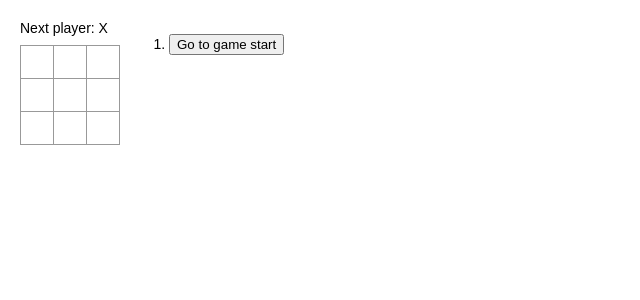
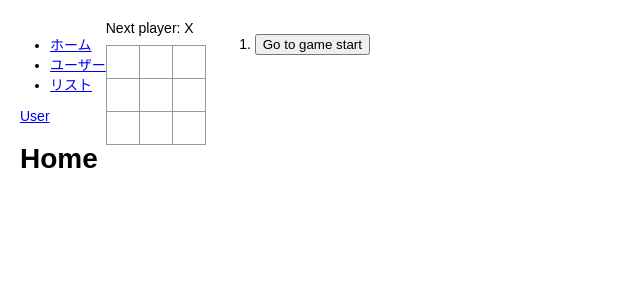
Before and after one commit to ShuebSite/ReactTest, a React (Vite) app: page / in a window 1280 px wide. Shown: the top 300 px of the page, without its empty margins (0-640 px from the left). Built offline with nearby package versions, Linux system fonts and the light colour scheme; no server answers.

Commit message:
RoutingとAxiosによるGETのAPI実装を動くところまで実装

```diff
--- a/package.json
+++ b/package.json
@@ -3,6 +3,7 @@
   "private": true,
   "version": "0.0.0",
   "type": "module",
+  "proxy": "http://localhost:8080",
   "scripts": {
     "dev": "vite",
     "build": "vite build",
@@ -10,8 +11,10 @@
     "preview": "vite preview"
   },
   "dependencies": {
+    "axios": "^1.6.8",
     "react": "^18.2.0",
-    "react-dom": "^18.2.0"
+    "react-dom": "^18.2.0",
+    "react-router-dom": "^6.22.3"
   },
   "devDependencies": {
     "@types/react": "^18.2.55",
--- a/src/App.jsx
+++ b/src/App.jsx
@@ -1,4 +1,5 @@
 import { useState } from 'react';
+import Routing from './Routing.jsx'
 
 function Square({value, onSquareClick}) {
   return (
@@ -86,12 +87,17 @@ export default function Game() {
   });
 
   return (
-    <div className="game">
-      <div className="game-board">
-        <Board xIsNext={xIsNext} squares={currentSquares} onPlay={handlePlay} />
+    <div className='game'>
+      <div className='a'>
+        < Routing />
       </div>
-      <div className="game-info">
-        <ol>{moves}</ol>
+      <div className="game">
+        <div className="game-board">
+          <Board xIsNext={xIsNext} squares={currentSquares} onPlay={handlePlay} />
+        </div>
+        <div className="game-info">
+          <ol>{moves}</ol>
+        </div>
       </div>
     </div>
   );
--- /dev/null
+++ b/src/Routing.jsx
@@ -0,0 +1,38 @@
+import React from 'react';
+import { BrowserRouter as Router, Route, Link, BrowserRouter, Routes } from 'react-router-dom';
+import { Home } from "./components/Home";
+import { List } from "./components/wishlist/list";
+
+function User() {
+  return <h2>ユーザー</h2>;
+}
+
+function AppRouter() {
+  return (
+    <BrowserRouter>
+      <div>
+        <nav>
+          <ul>
+            <li>
+              <Link to="/">ホーム</Link>
+            </li>
+            <li>
+              <Link to="/user/">ユーザー</Link>
+            </li>
+            <li>
+              <Link to="/list/">リスト</Link>
+            </li>
+          </ul>
+        </nav>
+        <Link to="/user/">User</Link>
+        <Routes>
+          <Route path="/" exact element={Home()} />
+          <Route path="/user/" element={User()} />
+          <Route path="/list/" element={List()} />
+        </Routes>
+      </div>
+    </BrowserRouter>
+  );
+}
+
+export default AppRouter;
--- /dev/null
+++ b/src/components/Home.jsx
@@ -0,0 +1,7 @@
+export const Home = () => {
+    return (
+      <div>
+        <h1>Home</h1>
+      </div>
+    );
+  };
--- /dev/null
+++ b/src/components/wishlist/list.jsx
@@ -0,0 +1,43 @@
+import axios from "axios";
+import { useCallback, useEffect, useState } from "react";
+
+axios.defaults.withCredentials = false; // global に設定してしまう場合
+
+const options = {
+  headers: {
+    "Access-Control-Allow-Origin": "*",
+  },
+};
+
+export function List() {
+  const [data, setData] = useState([]);
+
+
+  useEffect(() => {
+    try {
+      const fetchData = async () => {
+        const response = await axios.get('http://127.0.0.1:8000/api/wishlist', options)
+        setData(response.data.wishlists);
+      };
+
+      fetchData();
+    } catch (error) {
+      console.log("error "+error.message);
+    }
+  }, []);
+
+  return (
+    <div>
+      <h1>リスト</h1>
+      <ul>
+        {data.map((item) => (
+          <li key={item.id}>
+            <h2>{item.title}</h2>
+            <p>{item.content}</p>
+            <p>作成日時: {item.created_at}</p>
+          </li>
+        ))}
+      </ul>
+    </div>
+  );
+};
```
Also changed, not shown: src/components/wishlist/detail.jsx (added), src/components/wishlist/edit.jsx (added), src/components/wishlist/form.jsx (added), src/components/wishlist/s3.jsx (added), 1 other file (tests, documents, lock files or other folders).
